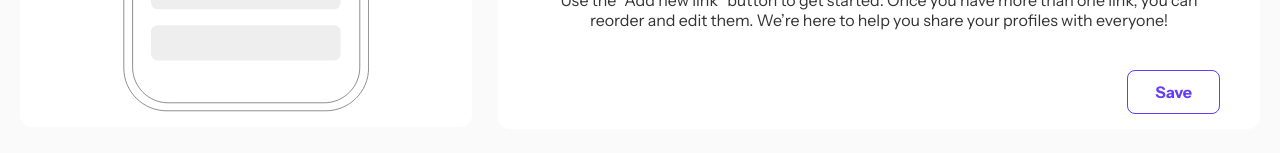
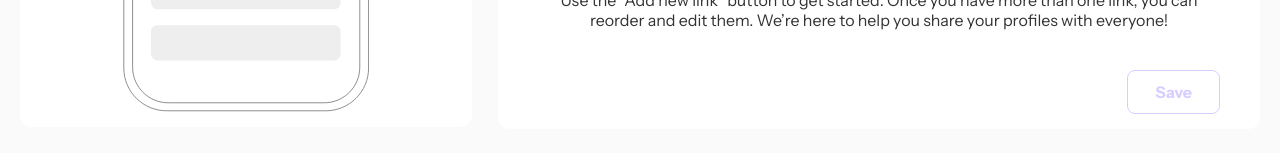
Before and after one commit to Slisandro/dev_links, a React (Vite) app: page / in a window 1280 px wide. Shown: the part 589-742 px from the top of the page. Built offline with nearby package versions, Linux system fonts and the light colour scheme.

Commit message:
add missing properties

```diff
--- a/src/components/edit-links-component.tsx
+++ b/src/components/edit-links-component.tsx
@@ -7,7 +7,7 @@ function EditLinksComponent() {
         <h2>Customize your links</h2>
         <h4>Add/edit/remove links below and then share all your profiles with the world!</h4>
       </div>
-      <ButtonComponent label={"+ Add new link"} type="outline" />
+      <ButtonComponent label={"+ Add new link"} type="outline" disabled={false} />
       <div className="links">
         <svg xmlns="http://www.w3.org/2000/svg" width="200" height="120" viewBox="0 0 250 161" fill="none">
           <path opacity="0.3" d="M48.6936 15.4213C23.3786 25.2238 4.59362 50.0679 0.857884 80.1285C-2.26282 105.459 5.19347 133.446 49.0884 141.419C134.494 156.939 222.534 158.754 242.952 116.894C263.369 75.0336 235.427 8.00293 192.079 3.36363C157.683 -0.326546 98.1465 -3.7206 48.6936 15.4213Z" fill="white" />
@@ -52,7 +52,7 @@ function EditLinksComponent() {
         <p>Use the “Add new link” button to get started. Once you have more than one link, you can reorder and edit them. We’re here to help you share your profiles with everyone!</p>
       </div>
       <div className="actions">
-        <ButtonComponent label="Save" type="outline" />
+        <ButtonComponent label="Save" type="outline" disabled={true} />
       </div>
     </div>
   )
```
